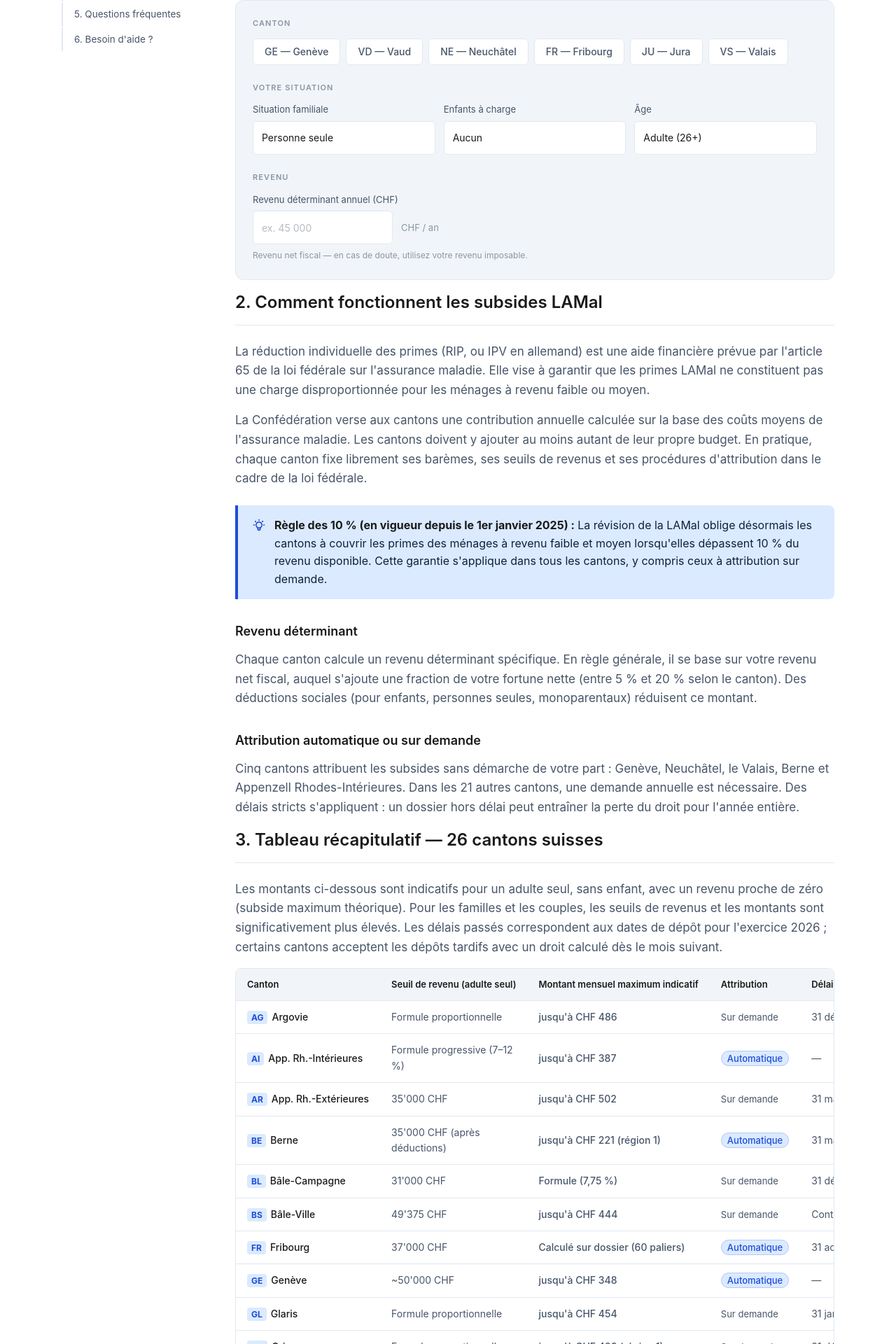
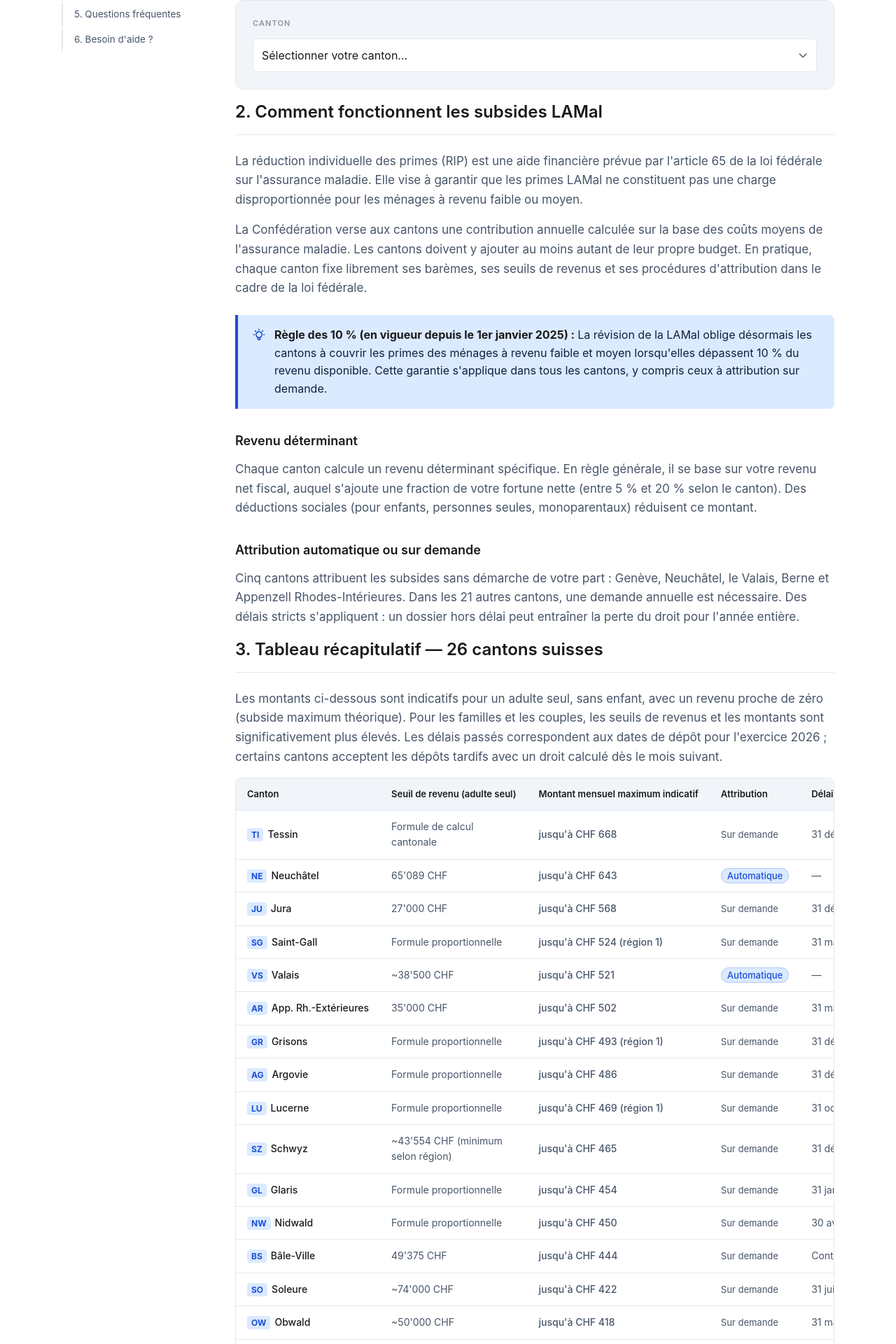
Before and after one commit to Anthrope1997/my-swiss-insurance.ch, a Next.js app: page /en/lamal/subsides in a window 1280 px wide. Shown: the part 813-2733 px from the top of the page at 70% size. Built offline with nearby package versions, Linux system fonts and the light colour scheme.

Commit message:
refonte — /fr/lamal/subsides

```diff
--- a/app/[locale]/lamal/subsides/page.tsx
+++ b/app/[locale]/lamal/subsides/page.tsx
@@ -88,15 +88,119 @@ const toc = [
 ]
 
 // Données de référence — 26 cantons suisses, sources officielles 2026
-// Montant maximum indicatif = subside adulte seul, sans enfant, revenu proche de zéro
-// Seuil revenu = plafond d'éligibilité pour adulte seul, sans enfant
+// Triés par montant maximum indicatif décroissant ; cantons sans CHF fixe à la fin
 const CANTONS_SUBSIDES = [
+  {
+    code: 'TI', nom: 'Tessin',
+    revenu: 'Formule de calcul cantonale',
+    montant: "jusqu'à CHF 668",
+    auto: false, delai: '31 déc. 2025',
+    lien: 'https://www4.ti.ch/dss/ias/prestazioni-e-contributi/scheda/p/s/dettaglio/riduzione-dei-premi-dellassicurazione-malattia-ripam/richiesta-del-formulario-ripam/',
+  },
+  {
+    code: 'NE', nom: 'Neuchâtel',
+    revenu: "65'089 CHF",
+    montant: "jusqu'à CHF 643",
+    auto: true, delai: '—',
+    lien: 'https://www.ne.ch/themes/social/assurance-maladie/subsides-assurance-maladie-lamal',
+  },
+  {
+    code: 'JU', nom: 'Jura',
+    revenu: "27'000 CHF",
+    montant: "jusqu'à CHF 568",
+    auto: false, delai: '31 déc. 2026',
+    lien: 'https://www.ecasjura.ch',
+  },
+  {
+    code: 'SG', nom: 'Saint-Gall',
+    revenu: 'Formule proportionnelle',
+    montant: "jusqu'à CHF 524 (région 1)",
+    auto: false, delai: '31 mars 2026',
+    lien: 'https://www.svasg.ch/produkte/ipv/',
+  },
+  {
+    code: 'VS', nom: 'Valais',
+    revenu: "~38'500 CHF",
+    montant: "jusqu'à CHF 521",
+    auto: true, delai: '—',
+    lien: 'https://www.avsvalais.ch/fr/Assurances/RIP-Reduction-individuelle-des-primes-d-assurance-maladie/Reduction-des-primes-d-assurance-maladie/Reduction-des-primes-caisse-maladie.html',
+  },
+  {
+    code: 'AR', nom: 'App. Rh.-Extérieures',
+    revenu: "35'000 CHF",
+    montant: "jusqu'à CHF 502",
+    auto: false, delai: '31 mars 2026',
+    lien: 'https://www.sovar.ch/dienstleistungen/prämienverbilligung-ipv',
+  },
+  {
+    code: 'GR', nom: 'Grisons',
+    revenu: 'Formule proportionnelle',
+    montant: "jusqu'à CHF 493 (région 1)",
+    auto: false, delai: '31 déc. 2026',
+    lien: 'https://www.sva.gr.ch/dienstleistungen/individuelle-praemienverbilligung.html',
+  },
   {
     code: 'AG', nom: 'Argovie',
     revenu: 'Formule proportionnelle',
     montant: "jusqu'à CHF 486",
     auto: false, delai: '31 déc. 2026',
     lien: 'https://www.sva-aargau.ch/private/ihre-private-situation/finanzielle-unterstuetzung/praemienverbilligung/allgemeine',
+  },
+  {
+    code: 'LU', nom: 'Lucerne',
+    revenu: 'Formule proportionnelle',
+    montant: "jusqu'à CHF 469 (région 1)",
+    auto: false, delai: '31 oct. 2025',
+    lien: 'https://www.was-luzern.ch/praemienverbilligung',
+  },
+  {
+    code: 'SZ', nom: 'Schwyz',
+    revenu: "~43'554 CHF (minimum selon région)",
+    montant: "jusqu'à CHF 465",
+    auto: false, delai: '31 déc. 2026',
+    lien: 'https://www.sva-sz.ch/dienstleistungen/pr%C3%A4mienverbilligung-ipv',
+  },
+  {
+    code: 'GL', nom: 'Glaris',
+    revenu: 'Formule proportionnelle',
+    montant: "jusqu'à CHF 454",
+    auto: false, delai: '31 janv. 2026',
+    lien: 'https://www.gl.ch/verwaltung/finanzen-und-gesundheit/steuern/individuelle-praemienverbilligung-ipv.html/502',
+  },
+  {
+    code: 'NW', nom: 'Nidwald',
+    revenu: 'Formule proportionnelle',
+    montant: "jusqu'à CHF 450",
+    auto: false, delai: '30 avril 2026',
+    lien: 'https://www.aknw.ch/dienstleistungen/praemienverbilligung-ipv',
+  },
+  {
+    code: 'BS', nom: 'Bâle-Ville',
+    revenu: "49'375 CHF",
+    montant: "jusqu'à CHF 444",
+    auto: false, delai: 'Continu',
+    lien: 'https://www.bs.ch/themen/finanzielle-hilfe/leistungen/praemienverbilligung',
+  },
+  {
+    code: 'SO', nom: 'Soleure',
+    revenu: "~74'000 CHF",
+    montant: "jusqu'à CHF 422",
+    auto: false, delai: '31 juil. 2026',
+    lien: 'https://www.akso.ch/dienstleistungen/praemienverbilligung-ipv',
+  },
+  {
+    code: 'OW', nom: 'Obwald',
+    revenu: "~50'000 CHF",
+    montant: "jusqu'à CHF 418",
+    auto: false, delai: '31 mai 2026',
+    lien: 'https://www.akow.ch/dienstleistungen/praemienverbilligung',
+  },
+  {
+    code: 'ZG', nom: 'Zoug',
+    revenu: "~89'900 CHF (famille)",
+    montant: "jusqu'à CHF 415",
+    auto: false, delai: '30 avril 2026',
+    lien: 'https://www.akzug.ch/dienstleistungen/praemienverbilligung',
   },
   {
     code: 'AI', nom: 'App. Rh.-Intérieures',
@@ -106,11 +210,32 @@ const CANTONS_SUBSIDES = [
     lien: 'https://www.ai.ch/themen/gesundheit/krankenversicherung/praemienverbilligung',
   },
   {
-    code: 'AR', nom: 'App. Rh.-Extérieures',
-    revenu: "35'000 CHF",
-    montant: "jusqu'à CHF 502",
-    auto: false, delai: '31 mars 2026',
-    lien: 'https://www.sovar.ch/dienstleistungen/prämienverbilligung-ipv',
+    code: 'UR', nom: 'Uri',
+    revenu: "~90'000 CHF (revenu déterminant)",
+    montant: "jusqu'à CHF 364",
+    auto: false, delai: '31 déc. 2026',
+    lien: 'https://www.svsuri.ch/dienstleistungen/pr%C3%A4mienverbilligung-ipv',
+  },
+  {
+    code: 'GE', nom: 'Genève',
+    revenu: "~50'000 CHF",
+    montant: "jusqu'à CHF 348",
+    auto: true, delai: '—',
+    lien: 'https://www.ge.ch/informations-generales-subside-assurance-maladie/baremes',
+  },
+  {
+    code: 'VD', nom: 'Vaud',
+    revenu: "~50'000 CHF",
+    montant: "jusqu'à CHF 331",
+    auto: false, delai: 'Voir OVAM 2026',
+    lien: 'https://www.vd.ch/sante-soins-et-handicap/assurance-maladie/subside-a-lassurance-maladie',
+  },
+  {
+    code: 'SH', nom: 'Schaffhouse',
+    revenu: 'Formule proportionnelle',
+    montant: "jusqu'à CHF 322 (max 65 % de la prime de référence)",
+    auto: false, delai: '30 avril 2026',
+    lien: 'https://www.svash.ch',
   },
   {
     code: 'BE', nom: 'Berne',
@@ -127,13 +252,6 @@ const CANTONS_SUBSIDES = [
     lien: 'https://www.sva-bl.ch/de/ausgleichskasse/individuelle-praemienverbilligung-ipv',
   },
   {
-    code: 'BS', nom: 'Bâle-Ville',
-    revenu: "49'375 CHF",
-    montant: "jusqu'à CHF 444",
-    auto: false, delai: 'Continu',
-    lien: 'https://www.bs.ch/themen/finanzielle-hilfe/leistungen/praemienverbilligung',
-  },
-  {
     code: 'FR', nom: 'Fribourg',
     revenu: "37'000 CHF",
     montant: 'Calculé sur dossier (60 paliers)',
@@ -141,130 +259,11 @@ const CANTONS_SUBSIDES = [
     lien: 'https://www.ecasfr.ch/fr/Assurances/Reduction-des-primes-d-assurance-maladie/Reduction-des-primes-d-assurance-maladie.html',
   },
   {
-    code: 'GE', nom: 'Genève',
-    revenu: "~50'000 CHF",
-    montant: "jusqu'à CHF 348",
-    auto: true, delai: '—',
-    lien: 'https://www.ge.ch/informations-generales-subside-assurance-maladie/baremes',
-  },
-  {
-    code: 'GL', nom: 'Glaris',
-    revenu: 'Formule proportionnelle',
-    montant: "jusqu'à CHF 454",
-    auto: false, delai: '31 janv. 2026',
-    lien: 'https://www.gl.ch/verwaltung/finanzen-und-gesundheit/steuern/individuelle-praemienverbilligung-ipv.html/502',
-  },
-  {
-    code: 'GR', nom: 'Grisons',
-    revenu: 'Formule proportionnelle',
-    montant: "jusqu'à CHF 493 (région 1)",
-    auto: false, delai: '31 déc. 2026',
-    lien: 'https://www.sva.gr.ch/dienstleistungen/individuelle-praemienverbilligung.html',
-  },
-  {
-    code: 'JU', nom: 'Jura',
-    revenu: "27'000 CHF",
-    montant: "jusqu'à CHF 568",
-    auto: false, delai: '31 déc. 2026',
-    lien: 'https://www.ecasjura.ch',
-  },
-  {
-    code: 'LU', nom: 'Lucerne',
-    revenu: 'Formule proportionnelle',
-    montant: "jusqu'à CHF 469 (région 1)",
-    auto: false, delai: '31 oct. 2025',
-    lien: 'https://www.was-luzern.ch/praemienverbilligung',
-  },
-  {
-    code: 'NE', nom: 'Neuchâtel',
-    revenu: "65'089 CHF",
-    montant: "jusqu'à CHF 643",
-    auto: true, delai: '—',
-    lien: 'https://www.ne.ch/themes/social/assurance-maladie/subsides-assurance-maladie-lamal',
-  },
-  {
-    code: 'NW', nom: 'Nidwald',
-    revenu: 'Formule proportionnelle',
-    montant: "jusqu'à CHF 450",
-    auto: false, delai: '30 avril 2026',
-    lien: 'https://www.aknw.ch/dienstleistungen/praemienverbilligung-ipv',
-  },
-  {
-    code: 'OW', nom: 'Obwald',
-    revenu: "~50'000 CHF",
-    montant: "jusqu'à CHF 418",
-    auto: false, delai: '31 mai 2026',
-    lien: 'https://www.akow.ch/dienstleistungen/praemienverbilligung',
-  },
-  {
-    code: 'SG', nom: 'Saint-Gall',
-    revenu: 'Formule proportionnelle',
-    montant: "jusqu'à CHF 524 (région 1)",
-    auto: false, delai: '31 mars 2026',
-    lien: 'https://www.svasg.ch/produkte/ipv/',
-  },
-  {
-    code: 'SH', nom: 'Schaffhouse',
-    revenu: 'Formule proportionnelle',
-    montant: "jusqu'à CHF 322 (max 65 % de la prime de référence)",
-    auto: false, delai: '30 avril 2026',
-    lien: 'https://www.svash.ch',
-  },
-  {
-    code: 'SO', nom: 'Soleure',
-    revenu: "~74'000 CHF",
-    montant: "jusqu'à CHF 422",
-    auto: false, delai: '31 juil. 2026',
-    lien: 'https://www.akso.ch/dienstleistungen/praemienverbilligung-ipv',
-  },
-  {
-    code: 'SZ', nom: 'Schwyz',
-    revenu: "~43'554 CHF (minimum selon région)",
-    montant: "jusqu'à CHF 465",
-    auto: false, delai: '31 déc. 2026',
-    lien: 'https://www.sva-sz.ch/dienstleistungen/pr%C3%A4mienverbilligung-ipv',
-  },
-  {
     code: 'TG', nom: 'Thurgovie',
     revenu: 'Barème fiscal (catégories A–D)',
     montant: 'Selon catégorie fiscale',
     auto: false, delai: '31 déc. 2026',
     lien: 'https://gesundheit.tg.ch/bevoelkerung/krankenversicherung/praemienverbilligung.html/5578',
-  },
-  {
-    code: 'TI', nom: 'Tessin',
-    revenu: 'Formule RIPAM',
-    montant: "jusqu'à CHF 668",
-    auto: false, delai: '31 déc. 2025',
-    lien: 'https://www4.ti.ch/dss/ias/prestazioni-e-contributi/scheda/p/s/dettaglio/riduzione-dei-premi-dellassicurazione-malattia-ripam/richiesta-del-formulario-ripam/',
-  },
-  {
-    code: 'UR', nom: 'Uri',
-    revenu: "~90'000 CHF (revenu déterminant)",
-    montant: "jusqu'à CHF 364",
-    auto: false, delai: '31 déc. 2026',
-    lien: 'https://www.svsuri.ch/dienstleistungen/pr%C3%A4mienverbilligung-ipv',
-  },
-  {
-    code: 'VD', nom: 'Vaud',
-    revenu: "~50'000 CHF",
-    montant: "jusqu'à CHF 331",
-    auto: false, delai: 'Voir OVAM 2026',
-    lien: 'https://www.vd.ch/sante-soins-et-handicap/assurance-maladie/subside-a-lassurance-maladie',
-  },
-  {
-    code: 'VS', nom: 'Valais',
-    revenu: "~38'500 CHF",
-    montant: "jusqu'à CHF 521",
-    auto: true, delai: '—',
-    lien: 'https://www.avsvalais.ch/fr/Assurances/RIP-Reduction-individuelle-des-primes-d-assurance-maladie/Reduction-des-primes-d-assurance-maladie/Reduction-des-primes-caisse-maladie.html',
-  },
-  {
-    code: 'ZG', nom: 'Zoug',
-    revenu: "~89'900 CHF (famille)",
-    montant: "jusqu'à CHF 415",
-    auto: false, delai: '30 avril 2026',
-    lien: 'https://www.akzug.ch/dienstleistungen/praemienverbilligung',
   },
   {
     code: 'ZH', nom: 'Zurich',
@@ -275,12 +274,11 @@ const CANTONS_SUBSIDES = [
   },
 ]
 
-const ROMAND_CODES = ['GE', 'VD', 'NE', 'FR', 'JU', 'VS'] as const
-const romandCantonInfos = Object.fromEntries(
-  ROMAND_CODES.map(code => {
-    const c = CANTONS_SUBSIDES.find(r => r.code === code)!
-    return [code, { revenu: c.revenu, montant: c.montant, auto: c.auto, delai: c.delai, lien: c.lien }]
-  })
+const allCantonInfos = Object.fromEntries(
+  CANTONS_SUBSIDES.map(c => [
+    c.code,
+    { nom: c.nom, revenu: c.revenu, montant: c.montant, auto: c.auto, delai: c.delai, lien: c.lien },
+  ])
 )
 
 export default function PageSubsides() {
@@ -353,14 +351,14 @@ export default function PageSubsides() {
               <p className="article-p">
                 Le calculateur couvre les six cantons romands avec les barèmes officiels 2026 : Genève, Vaud, Neuchâtel, Fribourg, Jura et Valais. Sélectionnez votre canton pour afficher les données spécifiques (seuils, montant maximum, délai, lien officiel) et estimer votre subside.
               </p>
-              <SubsidesCalculator cantonInfos={romandCantonInfos} />
+              <SubsidesCalculator cantonInfos={allCantonInfos} />
             </section>
 
             {/* §2 — Fonctionnement */}
             <section id="fonctionnement">
               <h2 className="article-h2">2. Comment fonctionnent les subsides LAMal</h2>
               <p className="article-p">
-                La réduction individuelle des primes (RIP, ou IPV en allemand) est une aide financière prévue par l'article 65 de la loi fédérale sur l'assurance maladie. Elle vise à garantir que les primes LAMal ne constituent pas une charge disproportionnée pour les ménages à revenu faible ou moyen.
+                La réduction individuelle des primes (RIP) est une aide financière prévue par l'article 65 de la loi fédérale sur l'assurance maladie. Elle vise à garantir que les primes LAMal ne constituent pas une charge disproportionnée pour les ménages à revenu faible ou moyen.
               </p>
               <p className="article-p">
                 La Confédération verse aux cantons une contribution annuelle calculée sur la base des coûts moyens de l'assurance maladie. Les cantons doivent y ajouter au moins autant de leur propre budget. En pratique, chaque canton fixe librement ses barèmes, ses seuils de revenus et ses procédures d'attribution dans le cadre de la loi fédérale.
@@ -434,7 +432,7 @@ export default function PageSubsides() {
                 </table>
               </div>
               <p className="text-[12px] text-slate mt-3">
-                Sources : caisses de compensation cantonales, sites officiels cantonaux 2026. Montants calculés sur la base des primes de référence (Richtprämien) 2026. Les seuils et montants varient selon la région tarifaire, la taille du ménage et la situation fiscale individuelle.
+                Sources : caisses de compensation cantonales, sites officiels cantonaux 2026. Montants calculés sur la base des primes de référence 2026. Les seuils et montants varient selon la région tarifaire, la taille du ménage et la situation fiscale individuelle.
               </p>
             </section>
 
--- a/components/lamal/SubsidesCalculator.tsx
+++ b/components/lamal/SubsidesCalculator.tsx
@@ -3,22 +3,22 @@
 import { useState } from 'react'
 import {
   type Canton, type Situation,
-  CANTON_NAMES,
   calculerSubsideGE, calculerSubsideVS, calculerSubsideNE,
   calculerSubsideVD, calculerSubsideFR, calculerSubsideJU,
 } from '@/lib/lamal/calcul-subside'
 
 interface FormState {
-  canton:    Canton | null
+  canton:    string | null
   situation: Situation
   nbEnfants: number
   isJeune:   boolean
   revenu:    string
 }
 
-const CANTONS: Canton[] = ['GE', 'VD', 'NE', 'FR', 'JU', 'VS']
+const CALC_CANTONS = new Set(['GE', 'VD', 'NE', 'FR', 'JU', 'VS'])
 
 interface CantonInfo {
+  nom: string
   revenu: string
   montant: string
   auto: boolean
@@ -36,21 +36,22 @@ function fmt(n: number) {
 }
 
 function computeResult(s: FormState) {
-  if (!s.canton) return null
+  if (!s.canton || !CALC_CANTONS.has(s.canton)) return null
   const rev = parseInt(s.revenu.replace(/['\s]/g, '')) || 0
   if (rev <= 0) return null
 
-  switch (s.canton) {
+  switch (s.canton as Canton) {
     case 'GE': return calculerSubsideGE(rev, s.situation, s.nbEnfants, s.isJeune)
     case 'VS': return calculerSubsideVS(rev, s.situation, s.nbEnfants, s.isJeune)
     case 'NE': return calculerSubsideNE(rev, s.situation, s.nbEnfants, s.isJeune)
     case 'VD': return calculerSubsideVD(rev, s.situation, s.nbEnfants, s.isJeune)
     case 'FR': return calculerSubsideFR(rev, s.situation, s.nbEnfants)
     case 'JU': return calculerSubsideJU(rev, s.situation, s.nbEnfants, s.isJeune)
+    default:   return null
   }
 }
 
-const isEligibilityOnly = (c: Canton) => c === 'FR'
+const isEligibilityOnly = (c: string) => c === 'FR'
 
 export default function SubsidesCalculator({ fixedCanton, cantonInfos }: Props = {}) {
   const [form, setForm] = useState<FormState>({
@@ -60,34 +61,46 @@ export default function SubsidesCalculator({ fixedCanton, cantonInfos }: Props =
 
   const set = (patch: Partial<FormState>) => setForm(f => ({ ...f, ...patch }))
 
+  const isCalc     = form.canton ? CALC_CANTONS.has(form.canton) : false
   const result     = computeResult(form)
   const hasResult  = result !== null
   const noSubside  = hasResult && result.total === 0 && !isEligibilityOnly(form.canton!)
   const eligible   = hasResult && isEligibilityOnly(form.canton!) && result.label !== 'Non éligible'
   const ineligible = hasResult && result.label === 'Non éligible'
 
+  const calcEntries  = cantonInfos ? Object.entries(cantonInfos).filter(([c]) => CALC_CANTONS.has(c))  : []
+  const otherEntries = cantonInfos ? Object.entries(cantonInfos).filter(([c]) => !CALC_CANTONS.has(c)) : []
+
   return (
     <div className="bg-cloud border border-edge rounded-xl p-6 space-y-6">
 
       {/* Canton selector */}
-      {!fixedCanton && (
+      {!fixedCanton && cantonInfos && (
         <div>
-          <p className="text-[11px] font-semibold text-slate/60 uppercase tracking-widest mb-3">Canton</p>
-          <div className="flex flex-wrap gap-2">
-            {CANTONS.map(c => (
-              <button
-                key={c}
-                onClick={() => set({ canton: c })}
-                className={[
-                  'px-4 py-2 rounded-md text-sm font-medium transition-colors',
-                  form.canton === c
-                    ? 'bg-[var(--navy)] text-white'
-                    : 'bg-white border border-edge text-slate hover:border-brand hover:text-brand',
-                ].join(' ')}
+          <label className="block text-[11px] font-semibold text-slate/60 uppercase tracking-widest mb-3">
+            Canton
+          </label>
+          <div className="relative">
+            <select
+              value={form.canton ?? ''}
+              onChange={e => set({ canton: e.target.value || null, revenu: '' })}
+              className="select-field pr-9"
             >
-                {c} — {CANTON_NAMES[c]}
-              </button>
+              <option value="">Sélectionner votre canton…</option>
+              <optgroup label="Suisse romande — calcul détaillé">
+                {calcEntries.map(([code, info]) => (
+                  <option key={code} value={code}>{code} — {info.nom}</option>
                 ))}
+              </optgroup>
+              <optgroup label="Autres cantons — données indicatives">
+                {otherEntries.map(([code, info]) => (
+                  <option key={code} value={code}>{code} — {info.nom}</option>
+                ))}
+              </optgroup>
+            </select>
+            <svg className="absolute right-3 top-1/2 -translate-y-1/2 w-4 h-4 text-slate pointer-events-none" fill="none" stroke="currentColor" viewBox="0 0 24 24">
+              <path strokeLinecap="round" strokeLinejoin="round" strokeWidth={2} d="M19 9l-7 7-7-7" />
+            </svg>
           </div>
         </div>
       )}
@@ -123,6 +136,16 @@ export default function SubsidesCalculator({ fixedCanton, cantonInfos }: Props =
         )
       })()}
 
+      {/* Non-calc canton: info-only message */}
+      {form.canton && !isCalc && (
+        <p className="text-[13px] text-slate">
+          Le calcul détaillé du subside n&apos;est pas disponible pour ce canton. Consultez le formulaire officiel via le lien ci-dessus pour estimer votre droit.
+        </p>
+      )}
+
+      {/* Calculation form — Suisse romande uniquement */}
+      {isCalc && (
+        <>
           {/* Situation */}
           <div>
             <p className="text-[11px] font-semibold text-slate/60 uppercase tracking-widest mb-3">Votre situation</p>
@@ -204,7 +227,7 @@ export default function SubsidesCalculator({ fixedCanton, cantonInfos }: Props =
                   </div>
                   <div>
                     <p className="font-semibold text-ink text-[15px]">Revenu hors barème</p>
-                <p className="text-[13px] text-slate mt-0.5">Votre revenu dépasse le seuil d'éligibilité pour ce canton.</p>
+                    <p className="text-[13px] text-slate mt-0.5">Votre revenu dépasse le seuil d&apos;éligibilité pour ce canton.</p>
                   </div>
                 </div>
               ) : eligible ? (
@@ -221,7 +244,6 @@ export default function SubsidesCalculator({ fixedCanton, cantonInfos }: Props =
                 </div>
               ) : (
                 <div className="space-y-4">
-              {/* Montant principal */}
                   <div className="flex items-end justify-between gap-4 flex-wrap">
                     <div>
                       <p className="text-[12px] text-slate/60 uppercase tracking-wide mb-1">
@@ -238,7 +260,6 @@ export default function SubsidesCalculator({ fixedCanton, cantonInfos }: Props =
                     </div>
                   </div>
 
-              {/* Détail par personne */}
                   <div className={`grid gap-2 pt-3 border-t border-white/10 ${form.nbEnfants > 0 || form.situation === 'couple' ? 'grid-cols-2 sm:grid-cols-3' : 'grid-cols-1'}`}>
                     <div className="bg-white/10 rounded-lg px-4 py-3">
                       <p className="text-[11px] text-slate/60 mb-0.5">
@@ -260,14 +281,12 @@ export default function SubsidesCalculator({ fixedCanton, cantonInfos }: Props =
                     )}
                   </div>
 
-              {/* Note */}
                   {result.note && (
                     <p className="text-[12px] text-slate/60 leading-relaxed border-t border-white/10 pt-3">
                       {result.note}
                     </p>
                   )}
 
-              {/* Disclaimer */}
                   <p className="text-[11px] text-slate">
                     Estimation indicative 2026 — le montant réel est déterminé par le canton sur la base de votre dossier fiscal.
                   </p>
@@ -275,6 +294,8 @@ export default function SubsidesCalculator({ fixedCanton, cantonInfos }: Props =
               )}
             </div>
           )}
+        </>
+      )}
     </div>
   )
 }
--- a/components/ui/AuthorBio.tsx
+++ b/components/ui/AuthorBio.tsx
@@ -17,7 +17,7 @@ export default function AuthorBio({ publishedDate, updatedDate }: AuthorBioProps
 
         <div className="space-y-0.5">
           <p className="text-sm font-semibold text-[#0f2040]">My Swiss Insurance</p>
-          <p className="text-sm text-[#475569]">Service éditorial indépendant</p>
+          <p className="text-sm text-[#475569]">Service éditorial indépendant · Lausanne, Suisse romande</p>
           <p className="text-sm text-[#475569]">Publié le {publishedDate}, mis à jour le {updatedDate}</p>
         </div>
 
```
Lines whose indentation alone changed are shown as unchanged.
